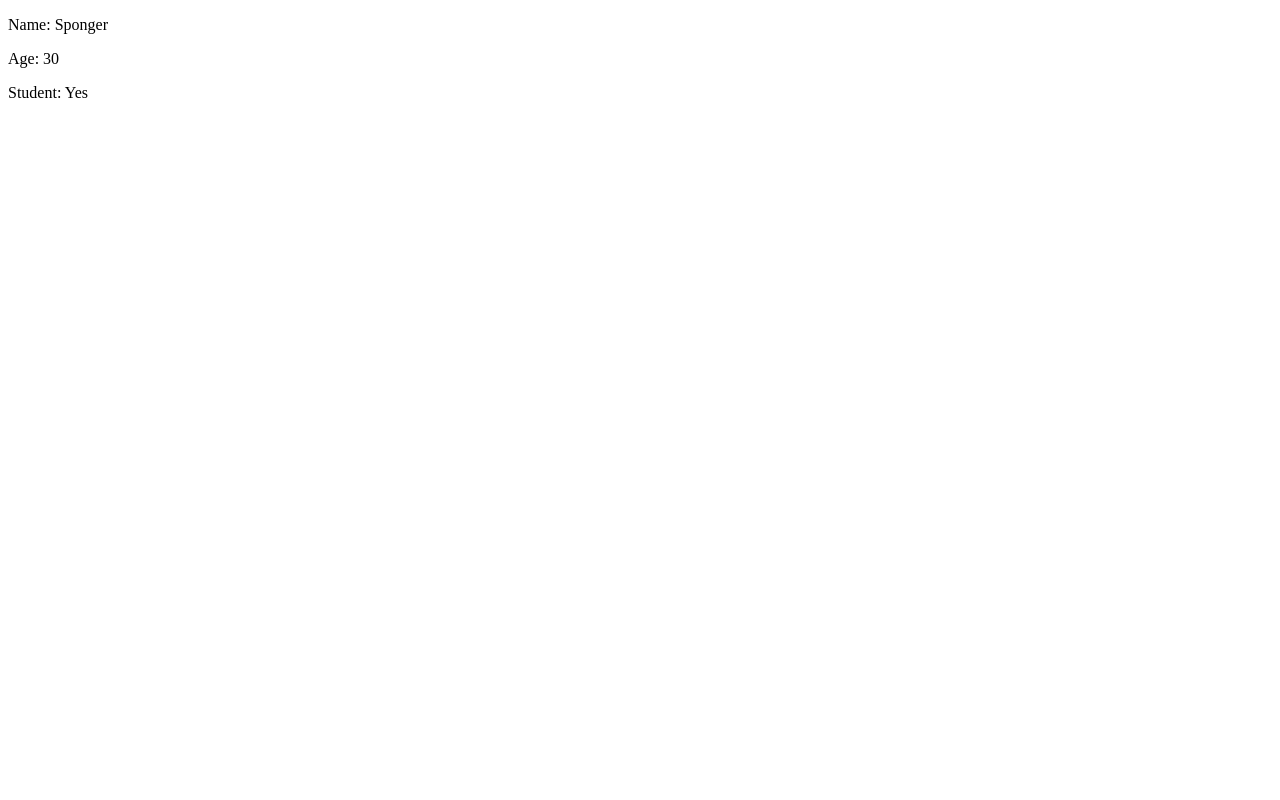
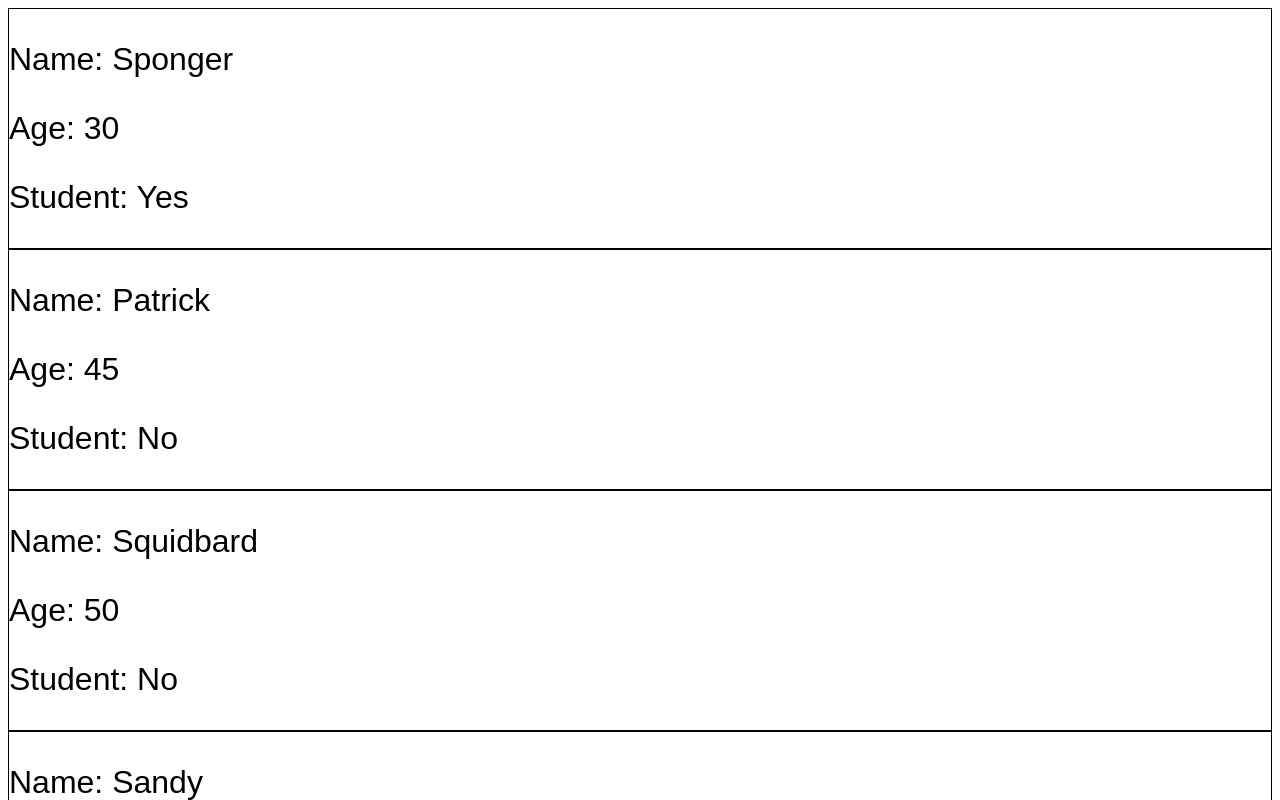
Before and after one commit to imsma/react-practice, a React (Vite) app in the folder my-react-app-2/: page / in a window 1280 px wide. Shown: the top 800 px of the page. Built offline with nearby package versions, Linux system fonts and the light colour scheme.

Commit message:
style prop types

```diff
--- a/my-react-app-2/src/App.jsx
+++ b/my-react-app-2/src/App.jsx
@@ -4,6 +4,10 @@ function App() {
   return (
     <>
       <Student name="Sponger" age={30} isStudent={true} />
+      <Student name="Patrick" age={45} isStudent={false} />
+      <Student name="Squidbard" age={50} isStudent={false} />
+      <Student name="Sandy" age={27} isStudent={true} />
+      <Student name="Lem" />
     </>
   );
 }
--- a/my-react-app-2/src/Student.jsx
+++ b/my-react-app-2/src/Student.jsx
@@ -1,6 +1,8 @@
+import PropTypes from "prop-types";
+
 function Student(props) {
   return (
-    <div>
+    <div className="student">
       <p>Name: {props.name}</p>
       <p>Age: {props.age}</p>
       <p>Student: {props.isStudent ? "Yes" : "No"}</p>
@@ -8,4 +10,16 @@ function Student(props) {
   );
 }
 
+Student.propTypes = {
+  name: PropTypes.string,
+  age: PropTypes.number,
+  isStudent: PropTypes.bool,
+};
+
+Student.defaultProps = {
+  name: "Guest",
+  age: 0,
+  isStudent: false,
+};
+
 export default Student;
--- a/my-react-app-2/src/index.css
+++ b/my-react-app-2/src/index.css
@@ -6,3 +6,9 @@
   border: none;
   cursor: pointer;
 }
+
+.student {
+  font-family: Arial, Helvetica, sans-serif;
+  font-size: 2em;
+  border: 1px solid black;
+}
```
